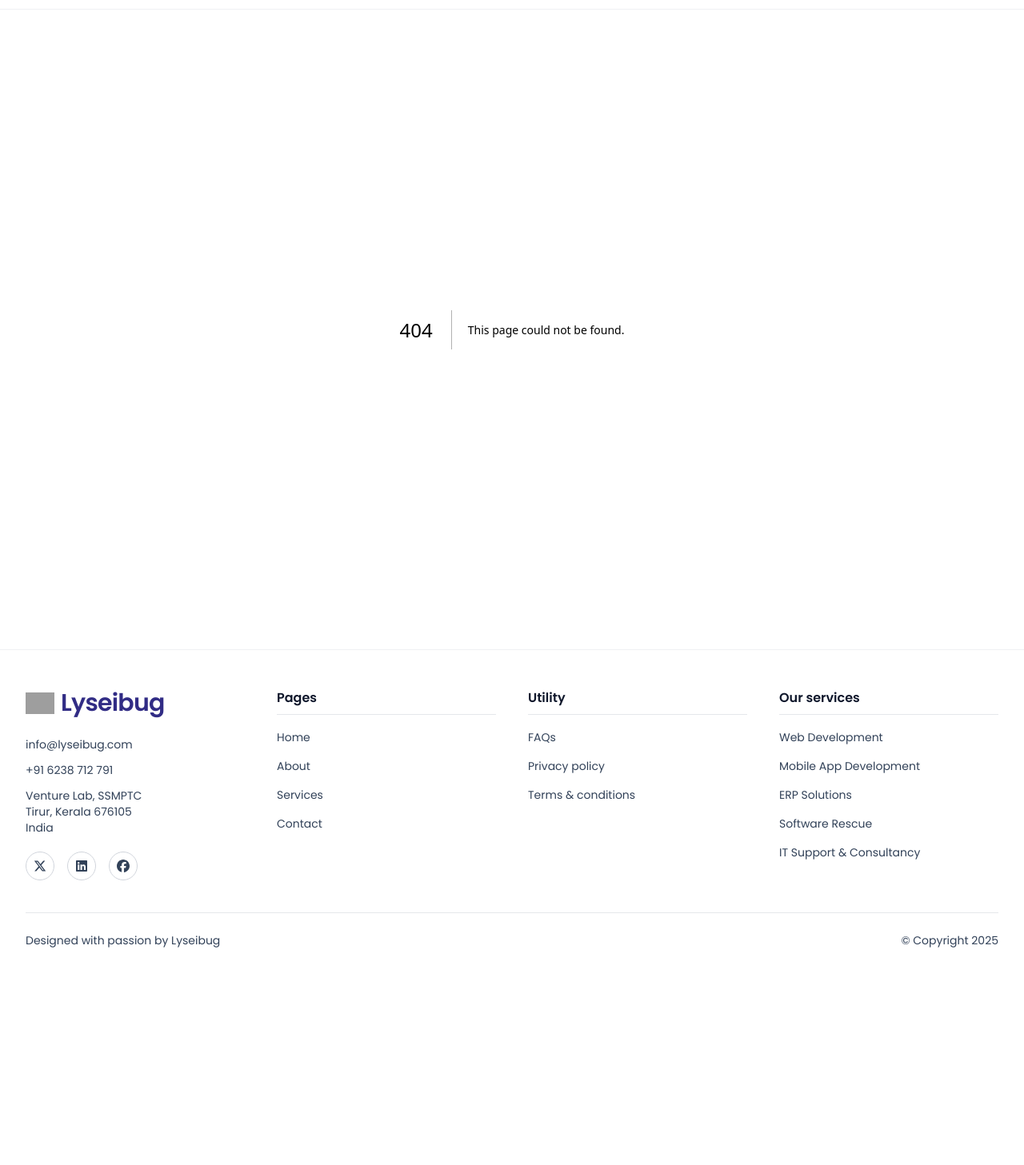
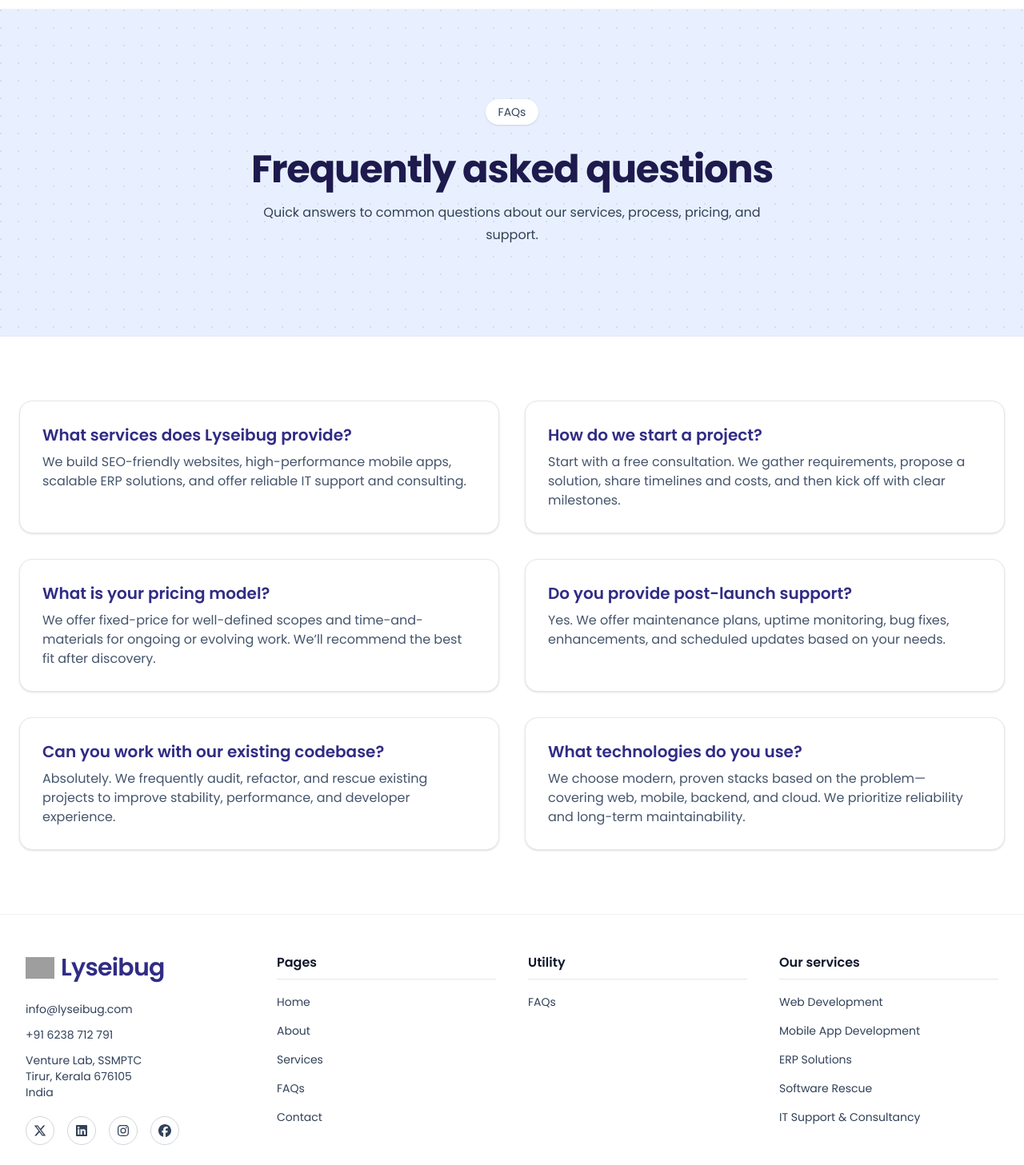
Before and after one commit to Lyseibug/landing-page, a Next.js app: page /faq in a window 1280 px wide. Before the commit this address had no page. Shown: the part 53-1510 px from the top of the page at 80% size. Before the commit the page ends 1287 px from the top, so only its background shows below. Built offline with nearby package versions, Linux system fonts and the light colour scheme; grey boxes are pictures that could not be loaded.

Commit message:
Add FAQ section and update navigation: Introduce a new FAQ page with structured content and update the navigation and footer to include links to the FAQ section, enhancing user accessibility and information clarity.

```diff
--- /dev/null
+++ b/app/faq/page.tsx
@@ -0,0 +1,96 @@
+import type { Metadata } from "next";
+import { BRAND_NAME, FAQ_CONTENT } from "@/constants/content";
+import {
+  DEFAULT_SEO,
+  SITE_URL,
+  absoluteUrl,
+  buildOpenGraph,
+  buildTwitterCard,
+} from "@/constants/seo";
+
+export const metadata: Metadata = {
+  title: `FAQs | ${BRAND_NAME}`,
+  description: FAQ_CONTENT.description,
+  alternates: { canonical: absoluteUrl("/faq") },
+  openGraph: buildOpenGraph({
+    title: `FAQs | ${BRAND_NAME}`,
+    description: FAQ_CONTENT.description,
+    url: absoluteUrl("/faq"),
+  }),
+  twitter: buildTwitterCard({
+    title: `FAQs | ${BRAND_NAME}`,
+    description: FAQ_CONTENT.description,
+  }),
+};
+
+export default function FaqPage() {
+  const faqs = FAQ_CONTENT.faqs;
+  const faqJsonLd = {
+    "@context": "https://schema.org",
+    "@type": "FAQPage",
+    mainEntity: faqs.map((f) => ({
+      "@type": "Question",
+      name: f.q,
+      acceptedAnswer: {
+        "@type": "Answer",
+        text: f.a,
+      },
+    })),
+  };
+
+  return (
+    <>
+      <script
+        type="application/ld+json"
+        dangerouslySetInnerHTML={{ __html: JSON.stringify(faqJsonLd) }}
+      />
+
+      <section
+        className="relative overflow-hidden border-b border-gray-200/60"
+        style={{
+          backgroundColor: "#e8f0ff",
+          backgroundImage:
+            "radial-gradient(circle at 1px 1px, rgba(2,6,23,.08) 1px, transparent 0)",
+          backgroundSize: "22px 22px",
+        }}
+      >
+        <div className="relative mx-auto max-w-7xl px-4 py-16 sm:px-6 md:py-24 lg:py-28">
+          <div className="mb-8 flex justify-center">
+            <div className="inline-flex items-center gap-2 rounded-full bg-white px-4 py-1.5 text-sm font-medium text-slate-700 shadow-sm">
+              {FAQ_CONTENT.badge}
+            </div>
+          </div>
+
+          <div className="text-center">
+            <h1 className="text-3xl font-extrabold tracking-tight text-indigo-950 sm:text-4xl md:text-5xl">
+              {FAQ_CONTENT.heading}
+            </h1>
+            <p className="mx-auto mt-4 max-w-2xl text-base leading-7 text-slate-700">
+              {FAQ_CONTENT.description}
+            </p>
+          </div>
+        </div>
+      </section>
+
+      <section className="bg-white">
+        <div className="mx-auto max-w-7xl px-4 py-12 sm:px-6 md:py-16 lg:py-20">
+          <div className="grid grid-cols-1 gap-6 md:grid-cols-2 md:gap-8">
+            {faqs.map((item) => (
+              <article
+                key={item.q}
+                className="rounded-2xl border border-gray-200 bg-white p-6 shadow-sm md:p-7"
+              >
+                <h2 className="text-lg font-semibold text-indigo-900 md:text-xl">
+                  {item.q}
+                </h2>
+                <p className="mt-2 text-sm leading-6 text-slate-600 md:text-base">
+                  {item.a}
+                </p>
+              </article>
+            ))}
+          </div>
+        </div>
+      </section>
+    </>
+  );
+}
--- /dev/null
+++ b/app/not-found.tsx
@@ -0,0 +1,48 @@
+import Link from "next/link";
+import { BRAND_NAME } from "@/constants/content";
+
+export default function NotFound() {
+  return (
+    <section
+      className="relative overflow-hidden border-b border-gray-200/60 bg-white"
+      style={{
+        backgroundImage:
+          "radial-gradient(circle at 1px 1px, rgba(2,6,23,.08) 1px, transparent 0)",
+        backgroundSize: "22px 22px",
+      }}
+    >
+      <div className="relative mx-auto max-w-7xl px-4 py-24 sm:px-6 md:py-32 lg:py-40">
+        <div className="mb-6 flex justify-center">
+          <div className="inline-flex items-center gap-2 rounded-full bg-indigo-100 px-4 py-2 text-sm font-medium text-indigo-900">
+            <span>Oops! Page not found</span>
+          </div>
+        </div>
+
+        <div className="text-center">
+          <h1 className="mx-auto max-w-4xl text-4xl font-extrabold tracking-tight text-indigo-950 sm:text-5xl md:text-6xl">
+            404 — We couldn’t find that page
+          </h1>
+          <p className="mx-auto mt-6 max-w-2xl text-base leading-7 text-slate-600 sm:text-lg">
+            The page you’re looking for doesn’t exist or may have been moved.
+            Let’s get you back to {BRAND_NAME}’s main pages.
+          </p>
+
+          <div className="mt-10 flex items-center justify-center gap-4">
+            <Link
+              href="/"
+              className="rounded-full bg-indigo-900 px-8 py-4 text-base font-semibold text-white shadow-sm transition-colors hover:bg-indigo-800 md:text-lg"
+            >
+              Go to Home
+            </Link>
+            <Link
+              href="/services"
+              className="rounded-full border border-indigo-900 px-8 py-4 text-base font-semibold text-indigo-900 transition-colors hover:bg-indigo-50 md:text-lg"
+            >
+              View Services
+            </Link>
+          </div>
+        </div>
+      </div>
+    </section>
+  );
+}
--- a/app/sitemap.ts
+++ b/app/sitemap.ts
@@ -9,6 +9,7 @@
     { url: SITE_URL, lastModified: now, changeFrequency: "weekly", priority: 1 },
     { url: absoluteUrl("/about"), lastModified: now, changeFrequency: "monthly", priority: 0.6 },
     { url: absoluteUrl("/services"), lastModified: now, changeFrequency: "weekly", priority: 0.8 },
+    { url: absoluteUrl("/faq"), lastModified: now, changeFrequency: "monthly", priority: 0.5 },
     { url: absoluteUrl("/contact"), lastModified: now, changeFrequency: "monthly", priority: 0.5 },
   ];
 
--- a/constants/content.ts
+++ b/constants/content.ts
@@ -7,6 +7,7 @@
   { label: "About", href: "/about" },
   { label: "Services", href: "/services" },
   // { label: "Case studies", href: "/cases" },
+  { label: "FAQs", href: "/faq" },
   { label: "Contact", href: "/contact" },
 ];
 
@@ -118,9 +119,10 @@
     ],
   },
   socials: [
-    { label: "Twitter", href: "#" },
-    { label: "LinkedIn", href: "#" },
-    { label: "Facebook", href: "#" },
+    { label: "Twitter", href: "https://x.com/lyseibug" },
+    { label: "LinkedIn", href: "https://www.linkedin.com/company/lyseibug" },
+    { label: "Instagram", href: "https://www.instagram.com/lyseibug" },
+    { label: "Facebook", href: "https://www.facebook.com/lyseibug" },
   ],
   columns: [
     {
@@ -130,15 +132,14 @@
         { label: "About", href: "/about" },
         { label: "Services", href: "/services" },
         // { label: "Case studies", href: "/cases" },
+        { label: "FAQs", href: "/faq" },
         { label: "Contact", href: "/contact" },
       ],
     },
     {
       title: "Utility",
       links: [
-        { label: "FAQs", href: "#" },
-        { label: "Privacy policy", href: "#" },
-        { label: "Terms & conditions", href: "#" },
+        { label: "FAQs", href: "/faq" },
       ],
     },
     {
@@ -157,3 +158,36 @@
     right: "© Copyright 2025",
   },
 } as const;
+
+export const FAQ_CONTENT = {
+  badge: "FAQs",
+  heading: "Frequently asked questions",
+  description:
+    "Quick answers to common questions about our services, process, pricing, and support.",
+  faqs: [
+    {
+      q: "What services does Lyseibug provide?",
+      a: "We build SEO-friendly websites, high-performance mobile apps, scalable ERP solutions, and offer reliable IT support and consulting.",
+    },
+    {
+      q: "How do we start a project?",
+      a: "Start with a free consultation. We gather requirements, propose a solution, share timelines and costs, and then kick off with clear milestones.",
+    },
+    {
+      q: "What is your pricing model?",
+      a: "We offer fixed-price for well-defined scopes and time-and-materials for ongoing or evolving work. We’ll recommend the best fit after discovery.",
+    },
+    {
+      q: "Do you provide post-launch support?",
+      a: "Yes. We offer maintenance plans, uptime monitoring, bug fixes, enhancements, and scheduled updates based on your needs.",
+    },
+    {
+      q: "Can you work with our existing codebase?",
+      a: "Absolutely. We frequently audit, refactor, and rescue existing projects to improve stability, performance, and developer experience.",
+    },
+    {
+      q: "What technologies do you use?",
+      a: "We choose modern, proven stacks based on the problem—covering web, mobile, backend, and cloud. We prioritize reliability and long-term maintainability.",
+    },
+  ],
+} as const;
```
